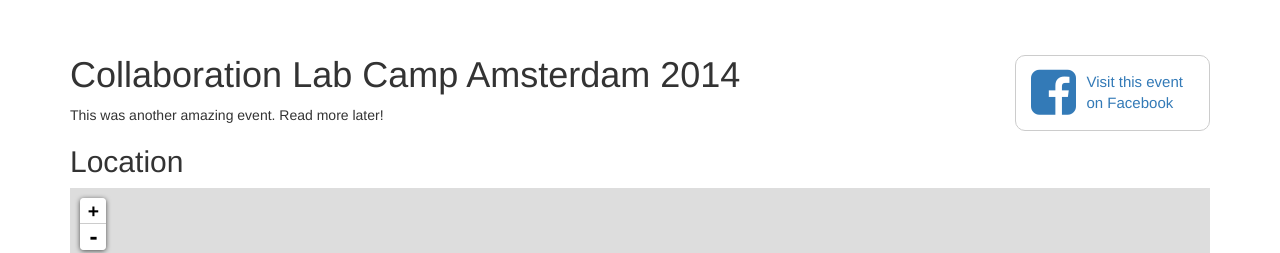
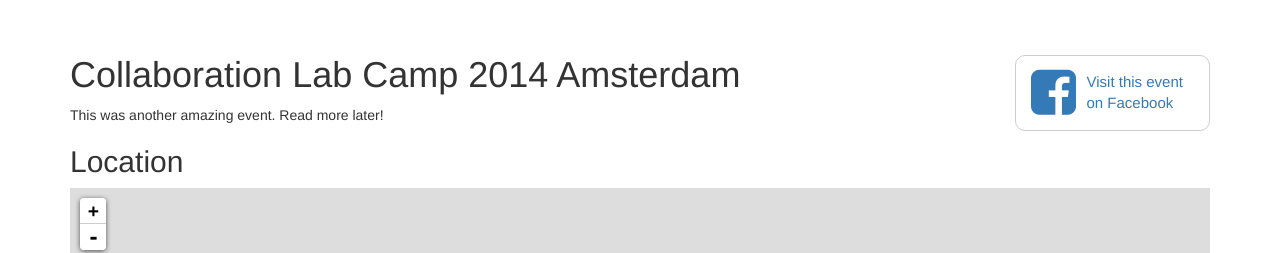
Before and after one commit to collabcamp/collabcamp.github.io, a Jekyll site: the page built from events/2014-10-amsterdam.md, in a window 1280 px wide. Shown: the top 253 px of the page. Built offline with Jekyll 4.4.1, drawn with Linux system fonts in a browser that asks for light colours.

Commit message:
Fix page title for events

```diff
--- a/_config.yml
+++ b/_config.yml
@@ -1,6 +1,5 @@
 # Site settings
 title: CollabCamp
-title_for_events: Collaboration Lab Camp
 keywords: "collaboration, sharing, openness, sharing economy, hacking, making the world a better place"
 description: > # this means to ignore newlines until the next key
   CollabCamp events bring together social entrepreneurs, sharers, hackers,
@@ -19,7 +18,7 @@ social:
   github: collabcamp
 hashtag: CollabCamp
 
-# Site Frontpage
+# Site frontpage
 frontpage:
   video_url: "https://youtube.com/embed/TH1DUUjjuGY"
   #description: you may override the frontpage description here
--- a/_layouts/event.html
+++ b/_layouts/event.html
@@ -11,7 +11,7 @@ layout: default
   {% endif %}
 
   <header class="event-header">
-    <h1 class="event-title">{{ site.title_for_events }} {{ page.city }} {{ page.starts | date: '%Y' }}</h1>
+    <h1 class="event-title">{{ page.title }}</h1>
   </header>
 
   <article class="event-content">
```
Also changed, not shown: events/2014-10-amsterdam.md (+1 -0 lines), events/2015-05-paris.md (+1 -0 lines).
